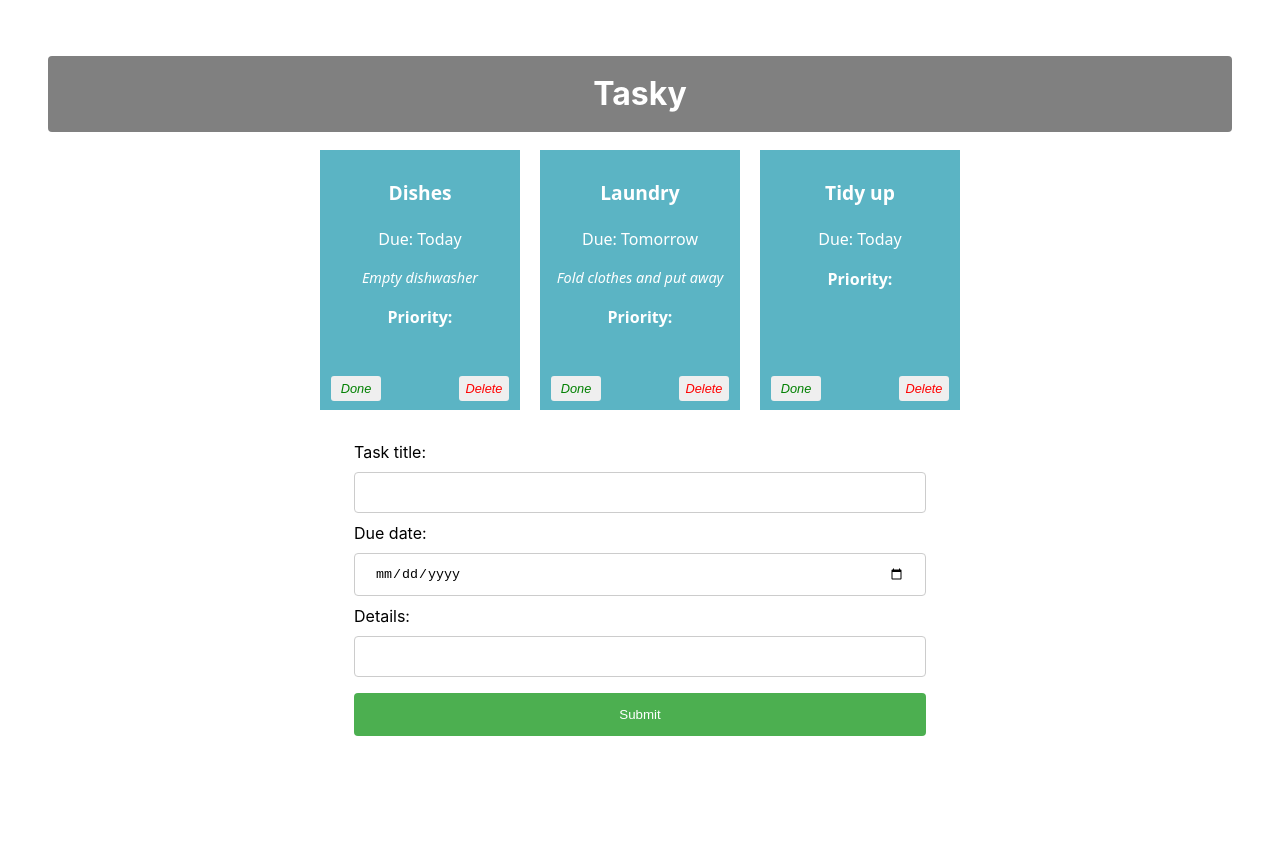
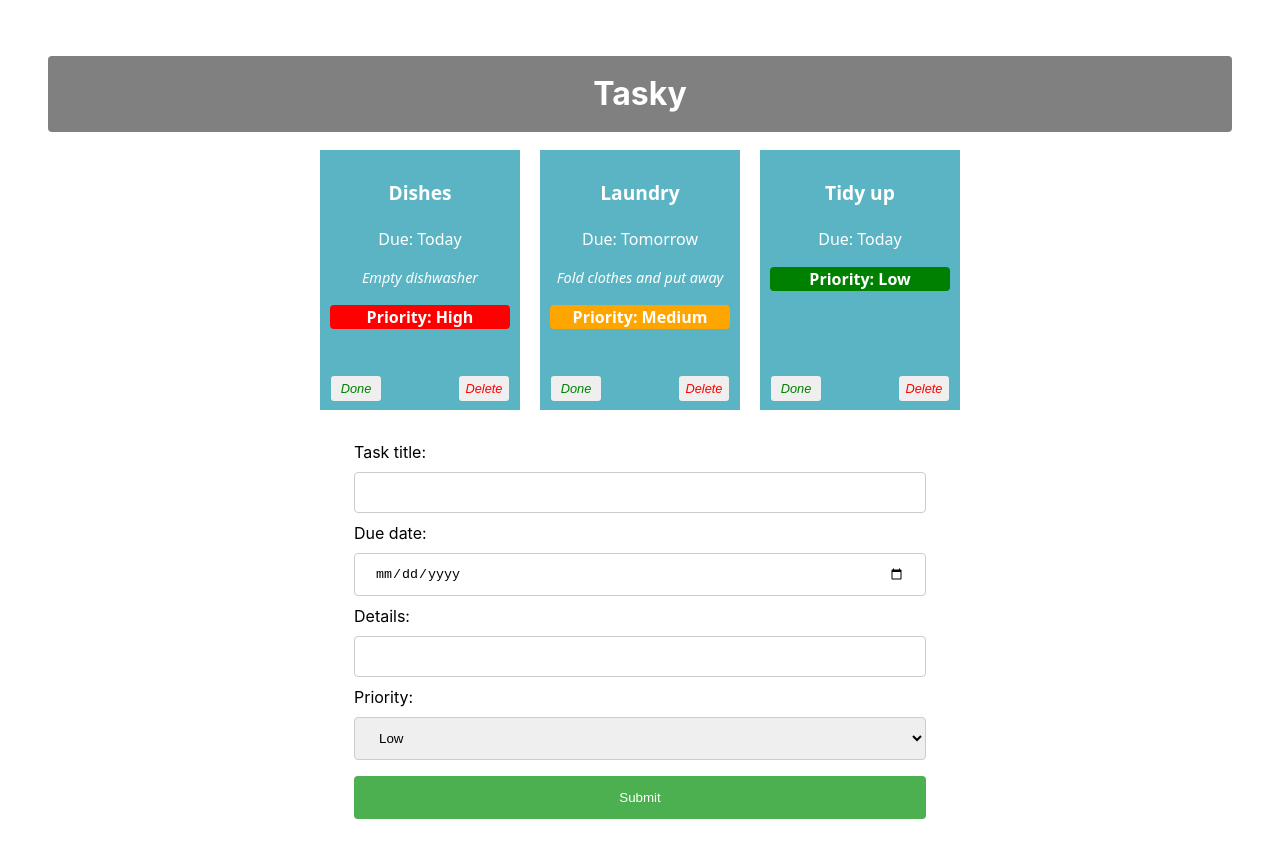
Before and after one commit to chris-bolger/react-basics-labs, a React (Vite) app in the folder tasky/: page / in a window 1280 px wide. Shown: the top 858 px of the page. Before the commit the page ends 812 px from the top, so only its background shows below. Built offline with nearby package versions, Linux system fonts and the light colour scheme.

Commit message:
Tasky Lab 2b - Exercises done

```diff
--- a/tasky/src/App.css
+++ b/tasky/src/App.css
@@ -70,7 +70,11 @@
   color: red;
 }
 
-input[type=text], input[type=date] {
+.priority {
+  border-radius: 4px;
+}
+
+input[type=text], input[type=date], select {
   width: 100%;
   padding: 12px 20px;
   margin: 8px 0;
--- a/tasky/src/App.jsx
+++ b/tasky/src/App.jsx
@@ -42,6 +42,9 @@
       case "deadline":
           form.deadline = event.target.value;
           break;
+      case "priority":
+          form.priority = event.target.value;
+          break;
       default:
           form = formState;
     }
@@ -71,6 +74,7 @@
           deadline={task.deadline}
           key={task.id}
           done={task.done}
+          priority={task.priority}
           markDone={() => doneHandler(index)}
           deleteTask = {() => deleteHandler(index)}
         />
--- a/tasky/src/components/Form.jsx
+++ b/tasky/src/components/Form.jsx
@@ -16,6 +16,14 @@
                 Details:
                 <input type="text" name="description" onChange={(event) => props.change(event)} />
             </label>
+            <label>
+                Priority:
+                <select name="priority" required onChange={(event) => props.change(event)}>
+                    <option value="low">Low</option>
+                    <option value="medium">Medium</option>
+                    <option value="high">High</option>
+                </select>
+            </label>
             <input type="submit" value="Submit" />
         </form>
     </div>
--- a/tasky/src/components/Task.jsx
+++ b/tasky/src/components/Task.jsx
@@ -5,7 +5,9 @@
             <p className="title">{props.title}</p>
             <p>Due: {props.deadline}</p>
             <p className="description">{props.description}</p>
-            <p className="priority"><b>Priority: {props.priority}</b></p>
+            <p className="priority" style={{backgroundColor: props.priority === 'High' ? 'red' : props.priority === 'Medium' ? 'orange' : 'green'}}>
+                <b>Priority: {props.priority}</b>
+            </p>
             <button onClick={props.markDone} className='doneButton'>Done</button>
             <button className='deleteButton' onClick={props.deleteTask}>Delete</button>
         </div>
```
